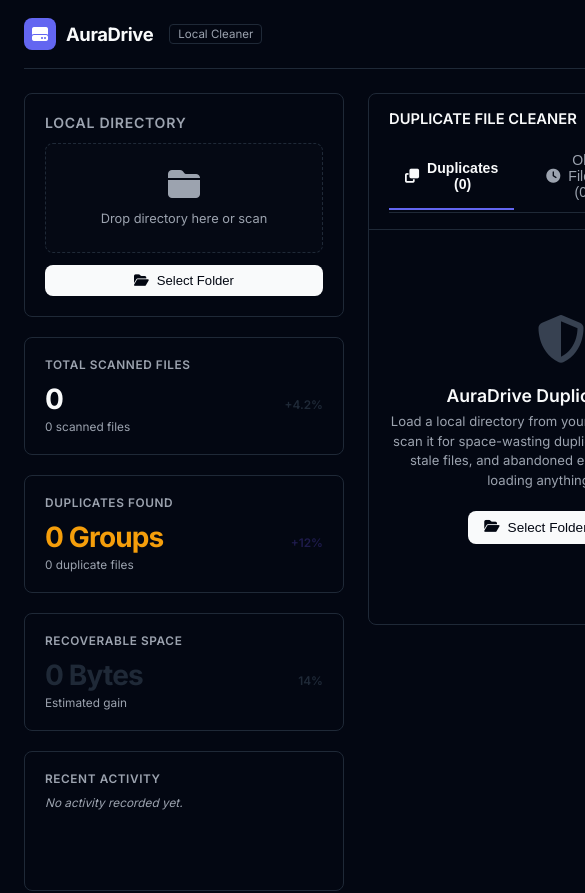
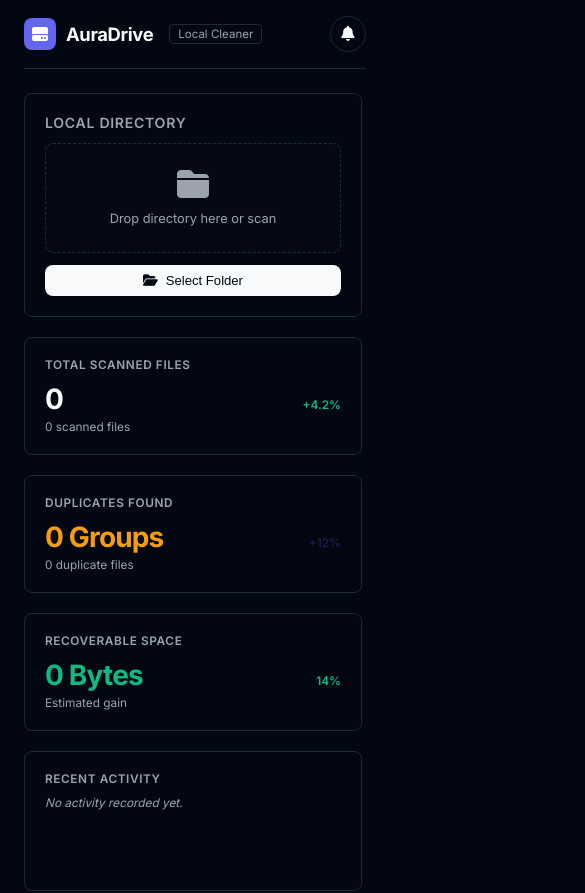
Before and after one commit to PabloAballe/aura-drive, a React (Vite) app: page / in a window 390 px wide. Shown: the top 893 px of the page, 585 px wide, since content can reach past the window. Built offline with nearby package versions, Linux system fonts and the light colour scheme.

Commit message:
Fix text color contrast, configure fixed desktop viewport with independent scrolling tables, and implement full mobile responsiveness

```diff
--- a/src/index.css
+++ b/src/index.css
@@ -20,8 +20,8 @@
   --primary-hover: #4f46e5;     /* Indigo 600 */
   --primary-foreground: #ffffff;
 
-  --secondary: #1f2937;         /* Slate 800 */
-  --secondary-foreground: #f9fafb;
+  --secondary: #10b981;         /* Success Green */
+  --secondary-foreground: #ffffff;
 
   --muted: #111827;             /* Slate 900 */
   --muted-foreground: #9ca3af;  /* Slate 400 */
@@ -48,12 +48,17 @@
   box-sizing: border-box;
 }
 
+html, body, #root {
+  height: 100vh;
+  overflow: hidden;
+}
+
 body {
   font-family: 'Inter', system-ui, -apple-system, sans-serif;
   background-color: var(--background);
   color: var(--foreground);
-  min-height: 100vh;
-  overflow-x: hidden;
+  height: 100vh;
+  overflow: hidden;
   position: relative;
   -webkit-font-smoothing: antialiased;
 }
@@ -62,10 +67,11 @@
 #app-container {
   display: flex;
   flex-direction: column;
-  min-height: 100vh;
+  height: 100vh;
   max-width: 1400px;
   margin: 0 auto;
   padding: 0 24px;
+  overflow: hidden;
 }
 
 /* HEADER STYLE - Shadcn Flat Divider */
@@ -144,14 +150,36 @@
   flex: 1;
   display: flex;
   flex-direction: column;
-  padding-bottom: 40px;
+  padding-bottom: 20px;
+  overflow: hidden;
 }
 
 .organizer-layout {
   display: grid;
   grid-template-columns: 320px 1fr;
   gap: 24px;
-  align-items: start;
+  align-items: stretch;
+  flex: 1;
+  height: 100%;
+  overflow: hidden;
+}
+
+.organizer-layout > div:first-child {
+  height: 100%;
+  overflow-y: auto;
+  padding-right: 4px;
+  display: flex;
+  flex-direction: column;
+  gap: 16px;
+}
+
+.organizer-layout > div:first-child::-webkit-scrollbar {
+  width: 4px;
+}
+
+.organizer-layout > div:first-child::-webkit-scrollbar-thumb {
+  background: var(--border);
+  border-radius: 2px;
 }
 
 /* SHADCN CARD BASE */
@@ -263,7 +291,8 @@
 .workspace-panel {
   display: flex;
   flex-direction: column;
-  min-height: 520px;
+  height: 100%;
+  overflow: hidden;
 }
 
 .workspace-header {
@@ -538,3 +567,63 @@
 input[type="range"]:active::-webkit-slider-thumb {
   transform: scale(1.15);
 }
+
+/* RESPONSIVE LAYOUT FOR MOBILE SCREENS */
+@media (max-width: 768px) {
+  html, body, #root, #app-container {
+    height: auto !important;
+    overflow: auto !important;
+  }
+
+  #app-container {
+    padding: 0 16px;
+  }
+
+  header {
+    margin-bottom: 16px;
+  }
+
+  main {
+    height: auto !important;
+    overflow: auto !important;
+    padding-bottom: 40px;
+  }
+
+  .organizer-layout {
+    grid-template-columns: 1fr;
+    height: auto !important;
+    overflow: auto !important;
+    gap: 16px;
+  }
+
+  .organizer-layout > div:first-child {
+    height: auto !important;
+    overflow: auto !important;
+  }
+
+  .workspace-panel {
+    height: auto !important;
+    min-height: 480px;
+    overflow: auto !important;
+  }
+
+  #workspace-content {
+    height: auto !important;
+    overflow: auto !important;
+  }
+
+  .table-container {
+    height: auto !important;
+    overflow-x: auto !important;
+    overflow-y: visible !important;
+    padding: 0 10px;
+  }
+
+  table {
+    min-width: 600px; /* Force table horizontal scroll on mobile instead of squishing */
+  }
+
+  .file-name-cell {
+    max-width: 180px;
+  }
+}
```
